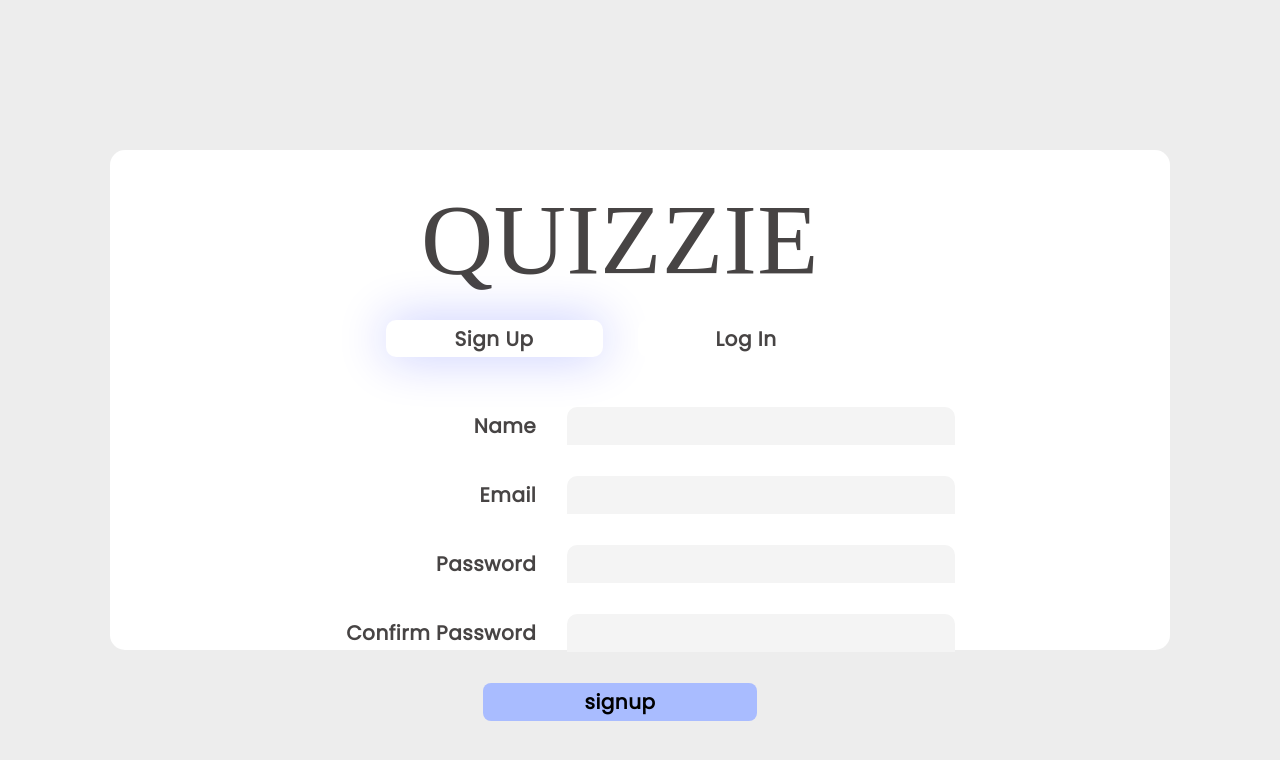
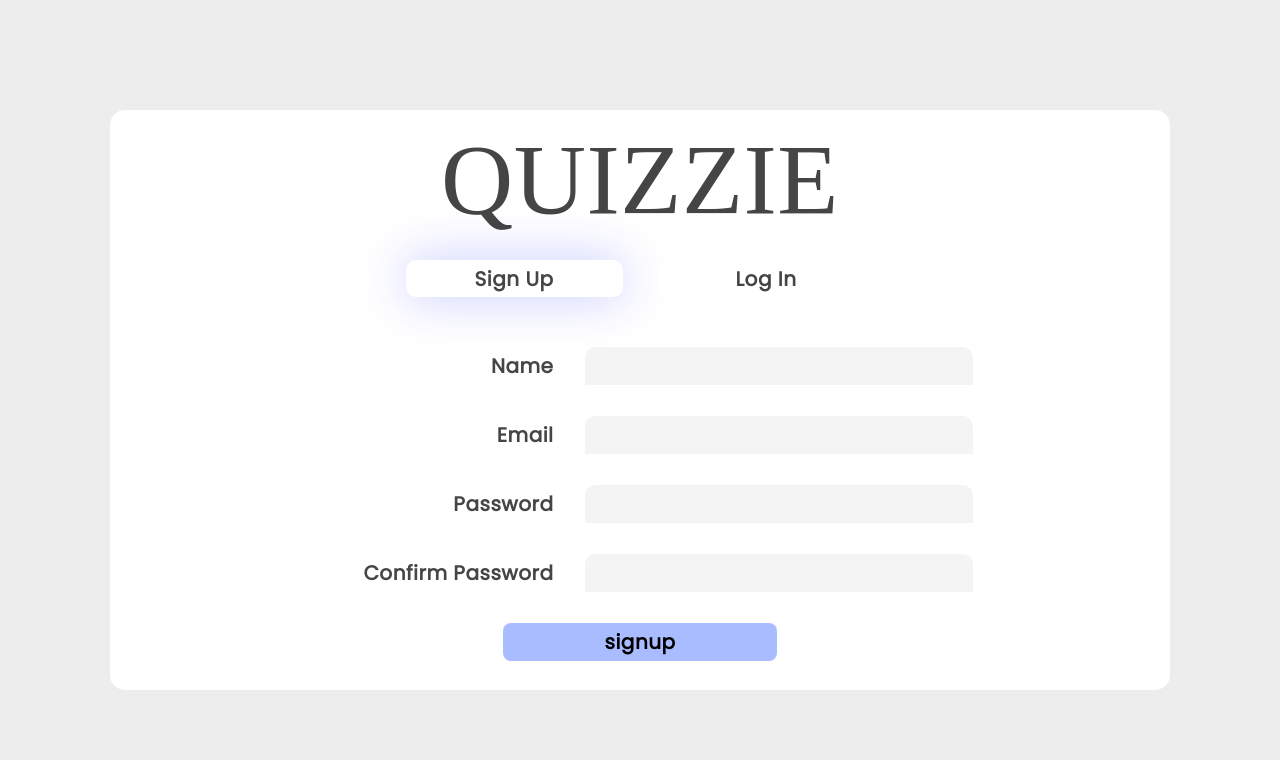
Before and after one commit to carzy-zala/QUIZZIE, a React (Vite) app in the folder QUIZZIE/: page / in a window 1280 px wide. Shown: the top 760 px of the page. Built offline with nearby package versions, Linux system fonts and the light colour scheme; no server answers; a web font is replaced by a local one.

Commit message:
update container css

```diff
--- a/QUIZZIE/src/layout/auth/Authlayout.css
+++ b/QUIZZIE/src/layout/auth/Authlayout.css
@@ -1,5 +1,5 @@
 .auth-layout {
-  display: flex;
+  display: grid;
   justify-content: center;
   align-items: center;
   height: 100dvh;
@@ -7,11 +7,11 @@
 
 .auth-layout-container {
   width: 106rem;
-  height: 50rem;
+  height: 58rem;
   border-radius: 1.5rem;
   background-color: #ffffff;
   display: grid;
   grid-template-rows: 1fr 3fr;
   gap:5rem;
-  padding: 4rem 4rem 2rem 0;
+  padding: 2rem 0 2rem 0;
 }
```
